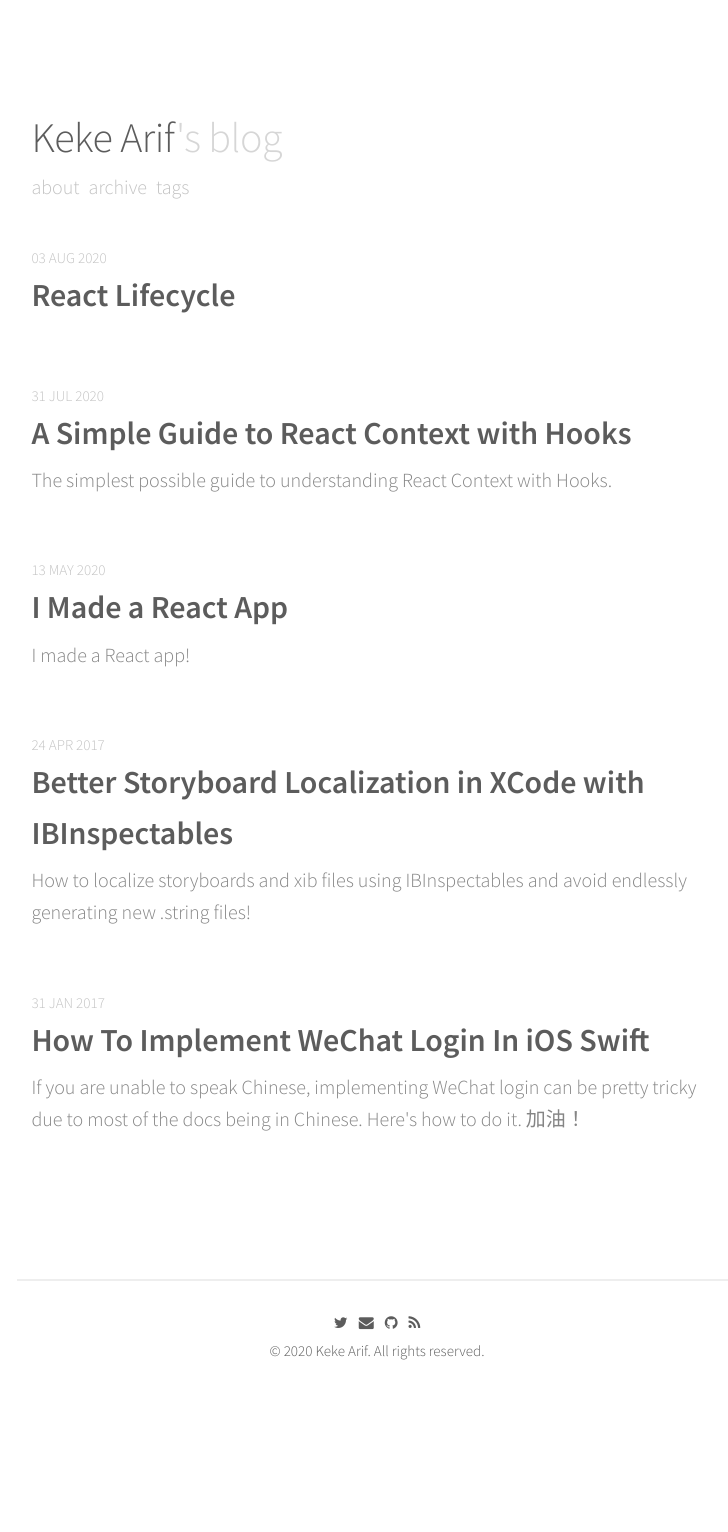
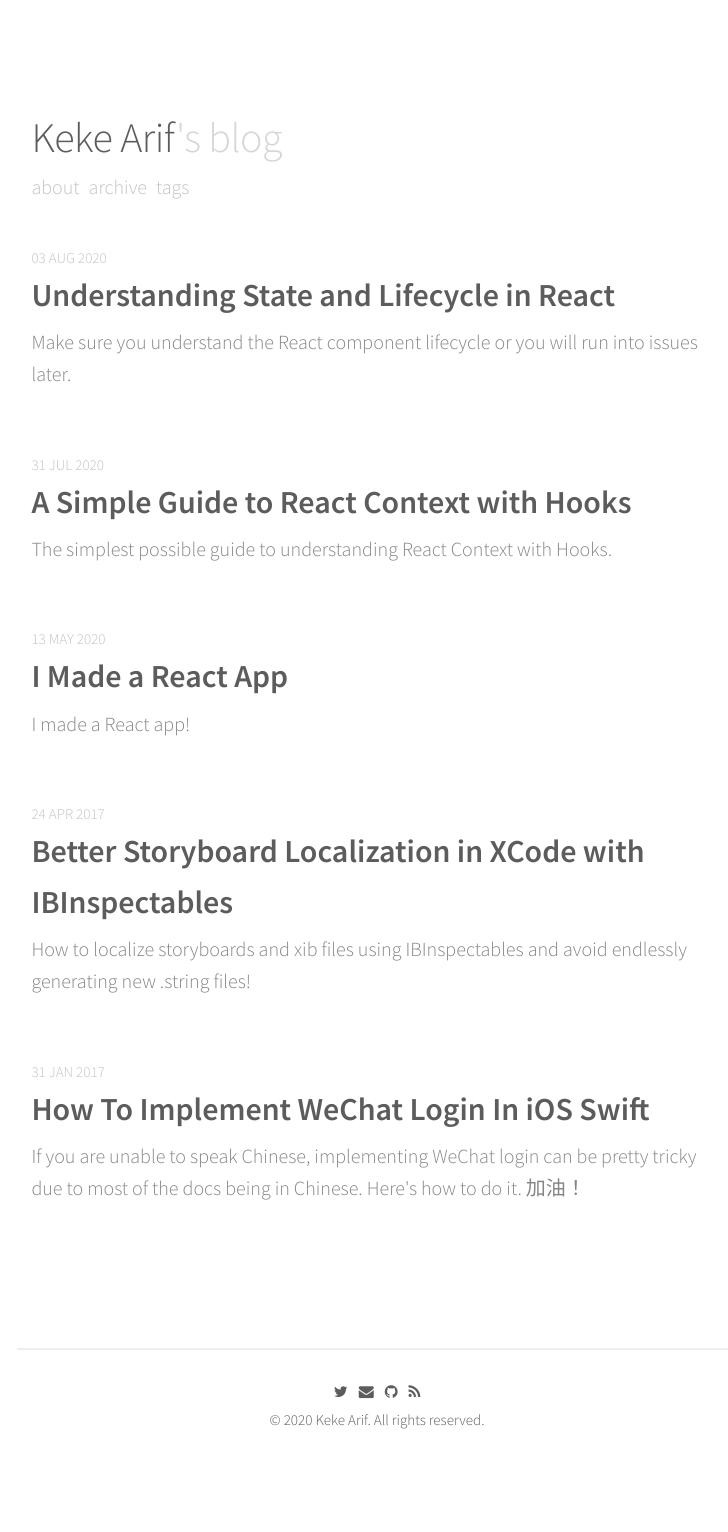
Before and after one commit to kekearifblog/kekearifblog.github.io, a Jekyll site: the page built from index.html, in a window 1280 px wide. Shown: the whole page, without its empty margins (263-991 px from the left). Built offline with Jekyll 4.4.1, drawn with Linux system fonts in a browser that asks for light colours; nearby versions of some CDN libraries; the list of posts is cut into pages by our own code; before the commit the page ends 1463 px from its top, so only the background shows below that.

Commit message:
Update 2020-08-03-react-lifecycle.md

```diff
--- a/_posts/2020-08-03-react-lifecycle.md
+++ b/_posts/2020-08-03-react-lifecycle.md
@@ -1,4 +1,11 @@
-# Understanding State and Lifecycle in React
+---
+
+layout: post
+title: Understanding State and Lifecycle in React
+description: Make sure you understand the React component lifecycle or you will run into issues later.
+tags: ReactJS Javascript
+
+---
 
 When does a component re-render? What about mounting? It's easy to just rush over these concepts and continue on with a shallow understanding, however they will eventually come back to bite you. Let's clear them up once and for all.
 
```
